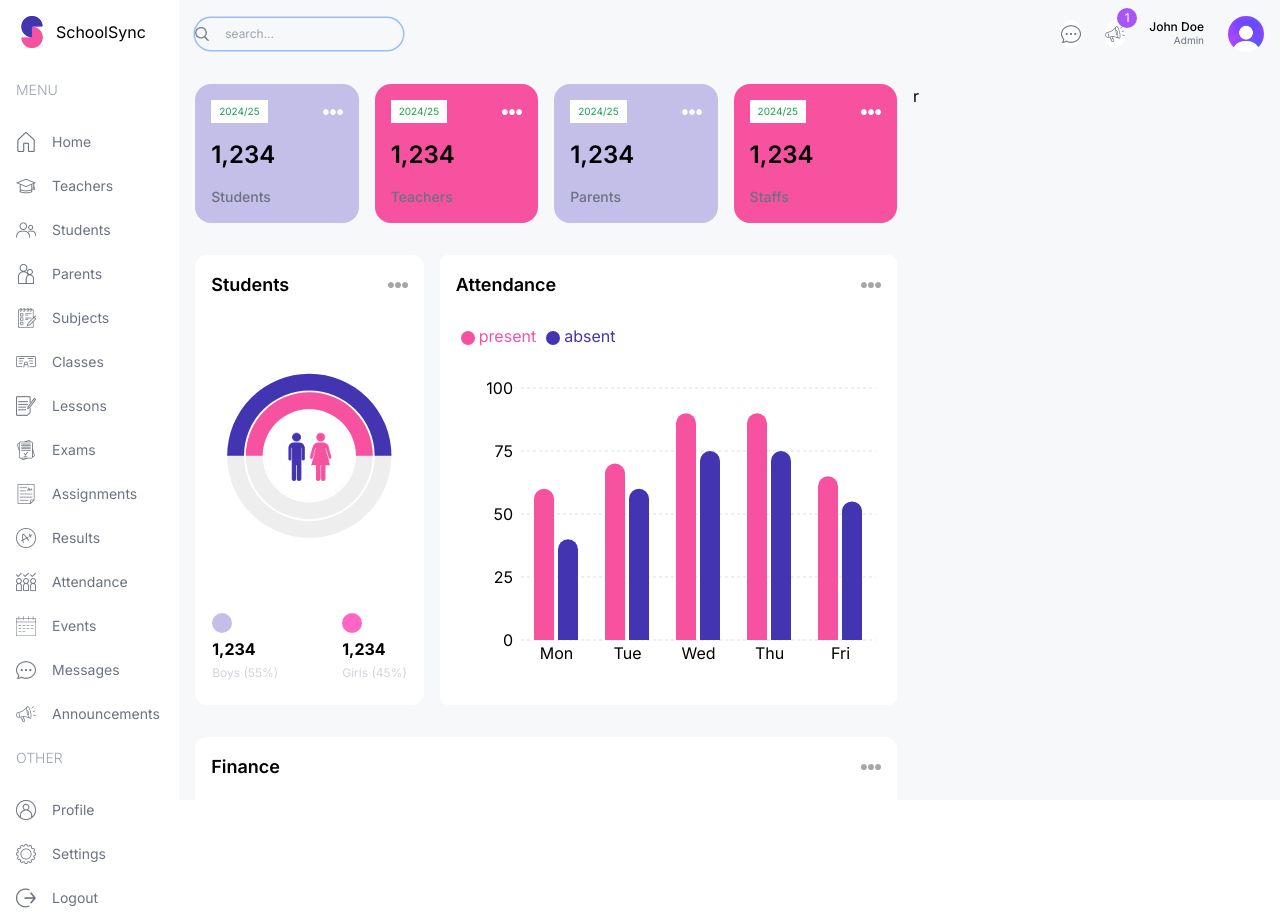
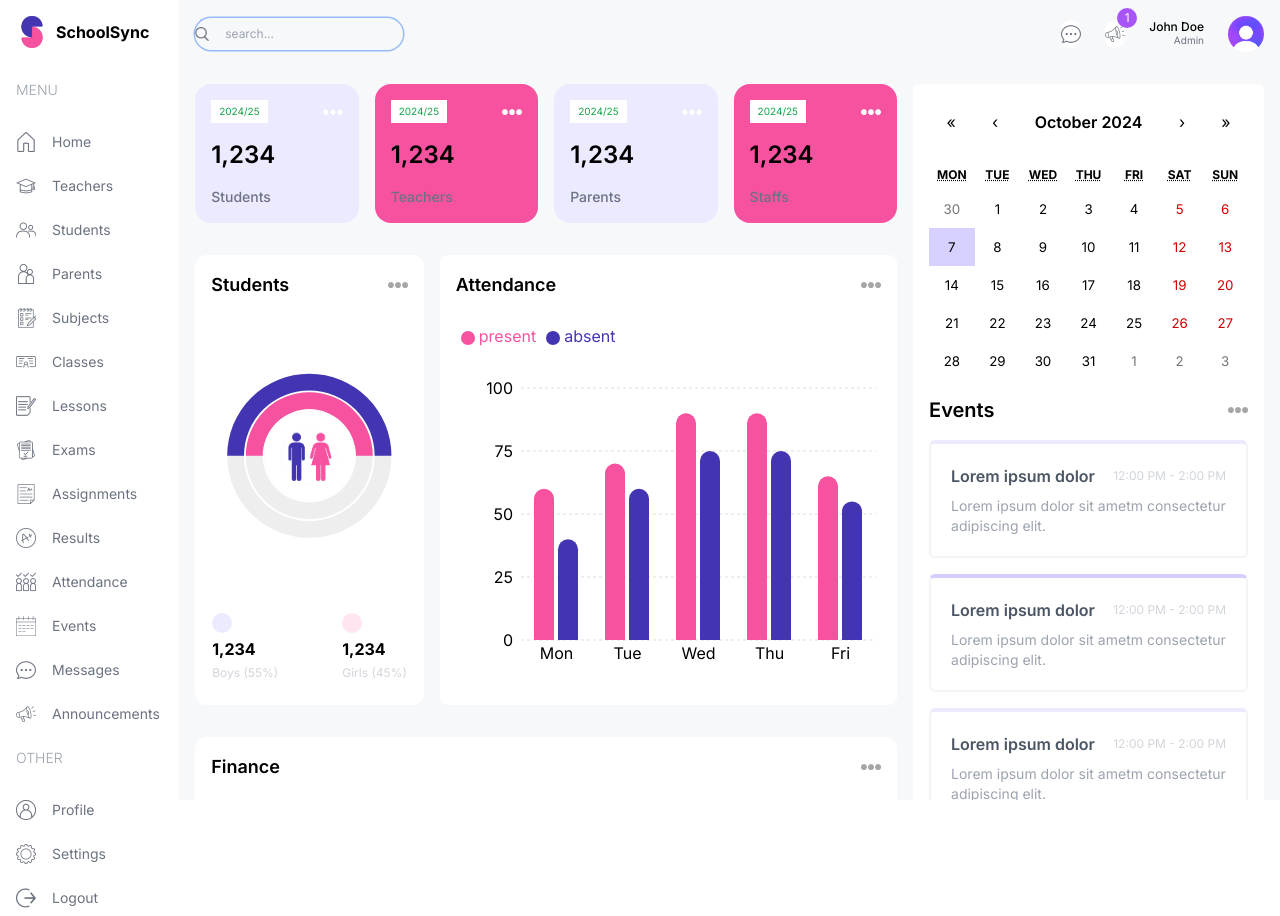
Before and after one commit to paxxchal/schoolsync, a Next.js app: page /admin in a window 1280 px wide. Built offline with nearby package versions, Linux system fonts and the light colour scheme.

Commit message:
completed admin dashboard design

```diff
--- a/package.json
+++ b/package.json
@@ -11,6 +11,7 @@
   "dependencies": {
     "next": "14.2.5",
     "react": "^18",
+    "react-calendar": "^5.0.0",
     "react-dom": "^18",
     "recharts": "^2.12.7"
   },
--- a/src/app/(dashboard)/admin/page.tsx
+++ b/src/app/(dashboard)/admin/page.tsx
@@ -1,5 +1,7 @@
+import Announcements from "@/components/Announcements";
 import AttendanceChart from "@/components/AttendanceChart";
 import CountChart from "@/components/CountChart";
+import EventCalendar from "@/components/EventCalendar";
 import FinanceChart from "@/components/FinanceChart";
 import UserCard from "@/components/UserCard";
 
@@ -32,7 +34,10 @@
         </div>
       </div>
       {/* RIGHT */}
-      <div className="w-full lg:w-1/3">r</div>
+      <div className="w-full lg:w-1/3 flex flex-col gap-8">
+        <EventCalendar />
+        <Announcements />
+      </div>
     </div>
   );
 };
--- a/src/app/(dashboard)/layout.tsx
+++ b/src/app/(dashboard)/layout.tsx
@@ -1,27 +1,32 @@
-import React from 'react';
-import Link from 'next/link';
-import Image from 'next/image';
-import Menu from '@/components/Menu';
-import Navbar from '@/components/navbar';
+import React from "react";
+import Link from "next/link";
+import Image from "next/image";
+import Menu from "@/components/Menu";
+import Navbar from "@/components/navbar";
 
 export default function DashboardLayout({
-    children,
-  }: Readonly<{
-    children: React.ReactNode;
-  }>) {
-    return <div className="h-screen flex">
+  children,
+}: Readonly<{
+  children: React.ReactNode;
+}>) {
+  return (
+    <div className="h-screen flex">
       {/* LEFT */}
       <div className="w-[14%] md:w-[8%] lg:w-[16%] xl:w-[14%] p-4">
-        <Link href="/" className="flex items-center justify-center lg:justify-start gap-2">
-        <Image src="/logo.png" alt="logo" width={32} height={32}/>
-        <span className="hidden lg:block">SchoolSync</span>
+        <Link
+          href="/"
+          className="flex items-center justify-center lg:justify-start gap-2"
+        >
+          <Image src="/logo.png" alt="logo" width={32} height={32} />
+          <span className="hidden lg:block font-bold">SchoolSync</span>
         </Link>
-        <Menu/>
+        <Menu />
       </div>
       {/* RIGHT */}
       <div className="w-[86%] md:w-[92%] lg:w-[84%] xl:w-[86%] bg-[#F7F8FA] overflow-scroll">
-        <Navbar/>
+        <Navbar />
         {children}
       </div>
-    </div>;
-  }
+    </div>
+  );
+}
--- a/src/app/globals.css
+++ b/src/app/globals.css
@@ -1,3 +1,18 @@
 @tailwind base;
 @tailwind components;
 @tailwind utilities;
+
+.react-calendar {
+  width: 100% !important;
+  border: none !important;
+  font-family: "Inter", sans-serif !important;
+}
+
+.react-calendar__navigation__label__labelText {
+  font-weight: 600;
+}
+
+.react-calendar__tile--active {
+  background-color: #d6d1ff !important;
+  color: black !important;
+}
--- /dev/null
+++ b/src/components/Announcements.tsx
@@ -0,0 +1,52 @@
+import Image from "next/image";
+
+const Announcements = () => {
+  return (
+    <div className="bg-white p-4 rounded-md">
+      <div className="flex items-center justify-between">
+        <h1 className="text-xl font-semibold">Announcements</h1>
+        <span className="text-xs text-gray-400">View All</span>
+      </div>
+      <div className="flex flex-col gap-4 mt-4">
+        <div className="bg-caesarSkyLight rounded-md p-4">
+          <div className="flex items-center justify-between">
+            <h2 className="font-medium">Lorem, ipsum dolor sit</h2>
+            <span className="text-sm text-gray-400 bg-white rounded-md px-1 py-1">
+              2025-01-01
+            </span>
+          </div>
+          <p className="text-sm text-gray-400 mt-1">
+            Lorem ipsum, dolor sit amet consectetur adipisicing elit. A vel eos
+            accusantium doloribus
+          </p>
+        </div>
+        <div className="bg-caesarBlueLight rounded-md p-4">
+          <div className="flex items-center justify-between">
+            <h2 className="font-medium">Lorem, ipsum dolor sit</h2>
+            <span className="text-sm text-gray-400 bg-white rounded-md px-1 py-1">
+              2025-01-01
+            </span>
+          </div>
+          <p className="text-sm text-gray-400 mt-1">
+            Lorem ipsum, dolor sit amet consectetur adipisicing elit. A vel eos
+            accusantium doloribus
+          </p>
+        </div>
+        <div className="bg-caesarPinkLight rounded-md p-4">
+          <div className="flex items-center justify-between">
+            <h2 className="font-medium">Lorem, ipsum dolor sit</h2>
+            <span className="text-sm text-gray-400 bg-white rounded-md px-1 py-1">
+              2025-01-01
+            </span>
+          </div>
+          <p className="text-sm text-gray-400 mt-1">
+            Lorem ipsum, dolor sit amet consectetur adipisicing elit. A vel eos
+            accusantium doloribus
+          </p>
+        </div>
+      </div>
+    </div>
+  );
+};
+
+export default Announcements;
--- /dev/null
+++ b/src/components/EventCalendar.tsx
@@ -0,0 +1,63 @@
+"use client";
+
+import { time } from "console";
+import Image from "next/image";
+import { useState } from "react";
+import Calendar from "react-calendar";
+import "react-calendar/dist/Calendar.css";
+
+type ValuePiece = Date | null;
+
+type Value = ValuePiece | [ValuePiece, ValuePiece];
+
+// TEMPORARY
+const events = [
+  {
+    id: 1,
+    title: "Lorem ipsum dolor",
+    time: "12:00 PM - 2:00 PM",
+    description: "Lorem ipsum dolor sit ametm consectetur adipiscing elit.",
+  },
+  {
+    id: 2,
+    title: "Lorem ipsum dolor",
+    time: "12:00 PM - 2:00 PM",
+    description: "Lorem ipsum dolor sit ametm consectetur adipiscing elit.",
+  },
+  {
+    id: 3,
+    title: "Lorem ipsum dolor",
+    time: "12:00 PM - 2:00 PM",
+    description: "Lorem ipsum dolor sit ametm consectetur adipiscing elit.",
+  },
+];
+
+const EventCalendar = () => {
+  const [value, onChange] = useState<Value>(new Date());
+
+  return (
+    <div className="bg-white p-4 rounded-md">
+      <Calendar onChange={onChange} value={value} />
+      <div className="flex items-center justify-between">
+        <h1 className="text-xl font-semibold my-4">Events</h1>
+        <Image src="/moreDark.png" alt="" width={20} height={20} />
+      </div>
+      <div className="flex flex-col gap-4">
+        {events.map((event) => (
+          <div
+            className="p-5 rounded-md border-2 border-gray-100 border-t-4 odd:border-t-caesarSkyLight even:border-t-caesarBlueLight"
+            key={event.id}
+          >
+            <div className="flex items-center justify-between">
+              <h1 className="font-semibold text-gray-600">{event.title}</h1>
+              <span className="text-gray-300 text-xs">{event.time}</span>
+            </div>
+            <p className="mt-2 text-gray-400 text-sm">{event.description}</p>
+          </div>
+        ))}
+      </div>
+    </div>
+  );
+};
+
+export default EventCalendar;
--- a/tailwind.config.ts
+++ b/tailwind.config.ts
@@ -15,11 +15,11 @@
       },
       colors: {
         caesarSky: "#9F98D8",
-        caesarSkyLight: "#C4BFE8",
+        caesarSkyLight: "#ECEAFF",
         caesarBlue: "#4335B2",
-        caesarBlueLight: "#6958D4",
+        caesarBlueLight: "#D3CEFF",
         caesarPink: "#F652A0",
-        caesarPinkLight: "#FF66C4",
+        caesarPinkLight: "#FFE4F1",
         caesarRed: "#E63946",
       },
     },
```
Also changed, not shown: 1 other file (tests, documents, lock files or other folders).
